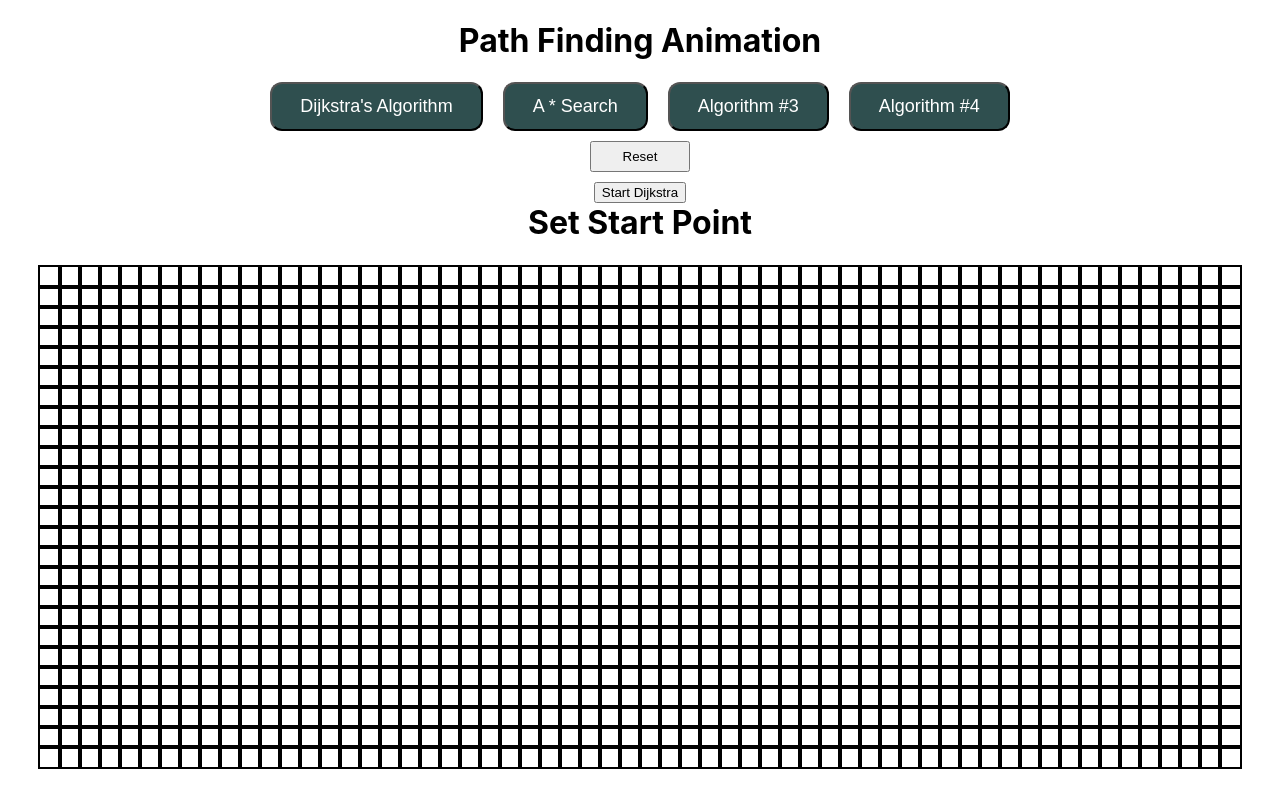
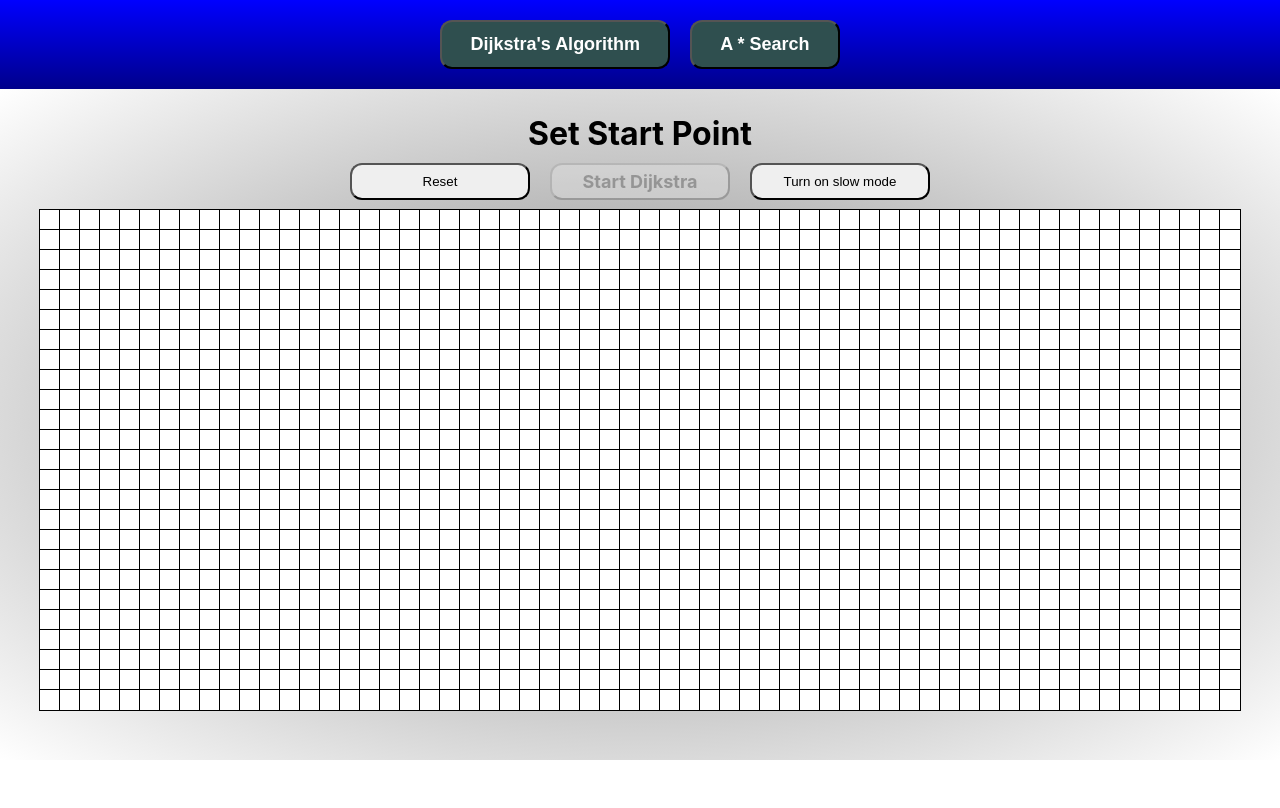
Before and after one commit to ryalsjosh14/PathFinder, a React (Create React App) app: page / in a window 1280 px wide. Shown: the top 808 px of the page. Built offline with nearby package versions, Linux system fonts and the light colour scheme.

Commit message:
Fixed bugs and added animations

```diff
--- a/src/App.js
+++ b/src/App.js
@@ -6,9 +6,6 @@ function App() {
 
   return (
     <div className="App">
-      <h1>
-        Path Finding Animation
-      </h1>
       <PathViz></PathViz>
     </div>
   );
--- a/src/visualizer/menu/options.css
+++ b/src/visualizer/menu/options.css
@@ -3,6 +3,7 @@
     padding: 12px 28px;
     border-radius: 12px;
     font-size: large;
+    font-weight: bolder;
     color: white;
     background-color:darkslategray;
 }
--- a/src/visualizer/menu/options.js
+++ b/src/visualizer/menu/options.js
@@ -1,7 +1,7 @@
 import React from 'react';
 import './options.css'
 
-export default function Options(){
+export default function Options({ onClick }){
     /*
     Returns functional React component which includes all of the Algorithm options
     */
@@ -20,7 +20,6 @@ export default function Options(){
             <button className="algoButton">
                 Algorithm #4
             </button>
-
         </div>
     )
 
--- a/src/visualizer/node.css
+++ b/src/visualizer/node.css
@@ -1,45 +1,92 @@
 .node-plain {
     width: 20px;
     height: 20px;
-    outline: 2px solid black;
+    background-color:white;
+    outline: 0.5px solid black;
 }
 
 .node-finish {
     width: 20px;
     height: 20px;
-    outline: 2px solid black;
+    outline: 0.5px solid black;
     background-color: red;
+    animation: finish-flash 500ms backwards ease-out;
 }
 
 .node-start {
     width: 20px;
     height: 20px;
-    outline: 2px solid black;
+    outline: 1px solid black;
     background-color: green;
+    animation: start-flash 500ms backwards ease-out;
+
 }
 
 .node-wall {
     width: 20px;
     height: 20px;
-    outline: 2px solid black;
+    outline: 0.5px solid black;
     background-color: gray;
+    animation: wall-set 300ms backwards
 }
 
 .node-path {
     width: 20px;
     height: 20px;
-    outline: 2px solid black;
+    outline: 1px solid black;
     background-color:blueviolet;
 }
 
 .node-temp {
     width: 20px;
     height: 20px;
-    outline: 2px solid black;
+    outline: 0.5px solid black;
+    background-color:white;
+
 }
 .node-visited {
     width: 20px;
     height: 20px;
-    outline: 2px solid black;
-    background-color:gold;
+    outline: 1px solid black;
+    background-color: gold;
+    animation-name: visited-animations;
+    animation-duration: 200ms;
+    animation-fill-mode: backwards;
 }
+
+@keyframes visited-animations{
+    from{ background: white;}
+    to{
+        background: gold;
+        transform: scale(1.2)
+        }
+}
+
+@keyframes start-flash{
+    from{ background: white;}
+    to{
+        background: green;
+        transform: scale(1.4) rotate(180deg)
+        }
+}
+
+@keyframes finish-flash{
+    from{ background: white;}
+    to{
+        background: red;
+        transform: scale(1.4) rotate(180deg)
+        }
+}
+
+@keyframes wall-set{
+    from{ background: white;}
+    to{
+        background: gray;
+        transform: scale(1.25);
+        }
+}
+
+@keyframes start-twist{
+    from{}
+    to{transform: rotate(180deg)}
+}
--- a/src/visualizer/pathViz.css
+++ b/src/visualizer/pathViz.css
@@ -1,5 +1,8 @@
 .grid{
-    margin: 25px 0 50px 0;
+    padding: 25px 0 50px 0;
+    background: radial-gradient(gray, white);
+    outline: 10px wheat;
+
 }
 
 .row{
@@ -10,11 +13,15 @@
 
 .reset{
     margin: 10px 10px 10px 10px;
-    padding: 6px 14px;
-    width: 100px;
+    padding: 6px 24px;
+    border-radius: 12px;
+    width: 180px
 }
 
 .menu{
+    background: linear-gradient(blue, darkblue);
+    padding: 20px;
+    outline: 10px wheat;
     display: flex;
     flex-direction: column;
     align-items: center;
@@ -24,3 +31,29 @@
     font-weight: bold;
     font-size: 32px;
 }
+
+.algoButton{
+    margin: 0px 10px 0px 10px;
+    padding: 12px 28px;
+    border-radius: 12px;
+    color: white;
+    background-color:darkslategray;
+}
+/*Look at css buttons on Google to see more customizable stuff*/
+
+.options{
+    display: flex;
+    flex-direction: row;
+    justify-content: center;
+}
+
+.start{
+    font-family: inherit;
+    font-weight: bolder;
+    font-size: large;
+    margin: 10px 10px 10px 10px;
+    padding: 6px 24px;
+    border-radius: 12px;
+    width: 180px;
+
+}
--- a/src/visualizer/pathViz.js
+++ b/src/visualizer/pathViz.js
@@ -7,6 +7,7 @@ import aStar  from '../Algorithms/aStar';
 
 
 //TODO: Add functionality for user to choose algorithm
+//TODO: edit readme and correct comment typos
 
 export default function PathViz(){
 /*
@@ -25,6 +26,14 @@ Functional component which displays the entire Path visualizer
 
     //Track if mouse is currently pressed
     const [isClicked, setisClicked] = useState(false);
+
+    //Track algorithm to be used
+    const [algo, setAlgo] = useState("Dijkstra")
+    const [slow, setSlow] = useState(false)
+
+    const [isFinding, setisFinding] = useState(false)
+    const [isReset, setisReset] = useState(true)
+
 
     const createNode = (col, row) => {
         /*
@@ -155,6 +164,7 @@ Functional component which displays the entire Path visualizer
         const reset_grid = gridInit(25,60);
 
         //Update states accordingly
+        setisReset(true)
         setGrid(reset_grid);
         setInstr("Start Point")
     }
@@ -164,14 +174,40 @@ Functional component which displays the entire Path visualizer
         Start the algorithm and update the grid with the new path
         */
         //const [visitedPath, path] = Dijkstra(grid, startCoords, finishCoords);
-        const [visitedPath, path] = aStar(grid, startCoords, finishCoords);
+
+        setisFinding(true)
+        setisReset(false)
+
+        let [visitedPath, path] = [[], []];
+        switch(algo){
+            case "Dijkstra":
+                [visitedPath, path] = Dijkstra(grid, startCoords, finishCoords);
+                break;
+            case "aStar":
+                [visitedPath, path] = aStar(grid, startCoords, finishCoords);
+                break;
+            default: [visitedPath, path] = aStar(grid, startCoords, finishCoords);
+
+        }
+
+        let speed = 15;
+        switch(slow){
+            case true:
+                speed = 100
+                break;
+            case false:
+                speed = 15
+                break;
+            default:
+                speed = 15;
+        }
 
         let new_grid = grid.slice();
         //Update the each node visited by Djikstra's algorithm
         for(let i = 1; i < visitedPath.length; i++){
             const thisNode = visitedPath[i];
             //Update each node with an asyncronous call every 10 ms (See updateVisited())
-            updateVisited(thisNode, i)
+            updateVisited(thisNode, i, speed)
 
             //Update new_grid, to be used to update state
             const row = thisNode.row;
@@ -181,10 +217,12 @@ Functional component which displays the entire Path visualizer
             new_grid[row][col] = new_node
         }
 
+
         // Update the path as soon as the animation has finished
         setTimeout( () => {
             updatePath(path)
-        }, 100 * visitedPath.length, path)
+            setisFinding(false)
+        }, speed * visitedPath.length, path)
 
         //Update the grid, this takes place before most of the animations
         setGrid(new_grid)
@@ -205,7 +243,7 @@ Functional component which displays the entire Path visualizer
     }
 
 
-    const updateVisited = (pathNode, i) => {
+    const updateVisited = (pathNode, i, speed) => {
         //Animate visited nodes every 10 ms
 
         const row = pathNode.row;
@@ -213,7 +251,7 @@ Functional component which displays the entire Path visualizer
 
         setTimeout( () => {
             document.getElementById(`row-${row}col-${col}`).className='node-visited'
-        }, 100*i, row, col)
+        }, speed*i, row, col)
     }
 
     const handleWallSet = useCallback( function handleWallSet(e){
@@ -278,16 +316,38 @@ Functional component which displays the entire Path visualizer
 
     //Component rendering
     return(
+        <div>
         <div className="menu">
-            <Options/>
-            <button className="reset" onClick={() => handleReset()}>
+            <div className="options">
+                <button className="algoButton" onClick = {() => setAlgo("Dijkstra")}>
+                    Dijkstra's Algorithm
+                </button>
+                <button className="algoButton" onClick = {() => setAlgo("aStar")}>
+                    A * Search
+                </button>
+            </div>
+
+
+        </div>
+
+
+        <div className="grid">
+            <text className="instructions">Set {instr}</text>
+
+
+            <div className="options">
+
+                <button className="reset" onClick={() => handleReset()} disabled={isFinding}>
                         Reset
                     </button>
-            <button onClick={() => handleAlgoStart()}>
-                Start Dijkstra
+                <button className="start" onClick={() => handleAlgoStart()} disabled={(!isReset || instr ==="Start Point" || instr ==="Finish Point")}>
+                        Start {algo}
                     </button>
-            <text className="instructions">Set {instr}</text>
-            <div className="grid">
+                <button className="reset" onClick={ () => setSlow(!slow)} disabled={isFinding}>
+                    Turn on {slow ? "fast" : "slow"} mode
+                </button>
+            </div>
+
             {grid.map( (row, rowIndex) => {
                 return(
                     <div className="row" key={rowIndex}>
```
Also changed, not shown: 1 other file (tests, documents, lock files or other folders). Lines whose indentation alone changed are shown as unchanged.
